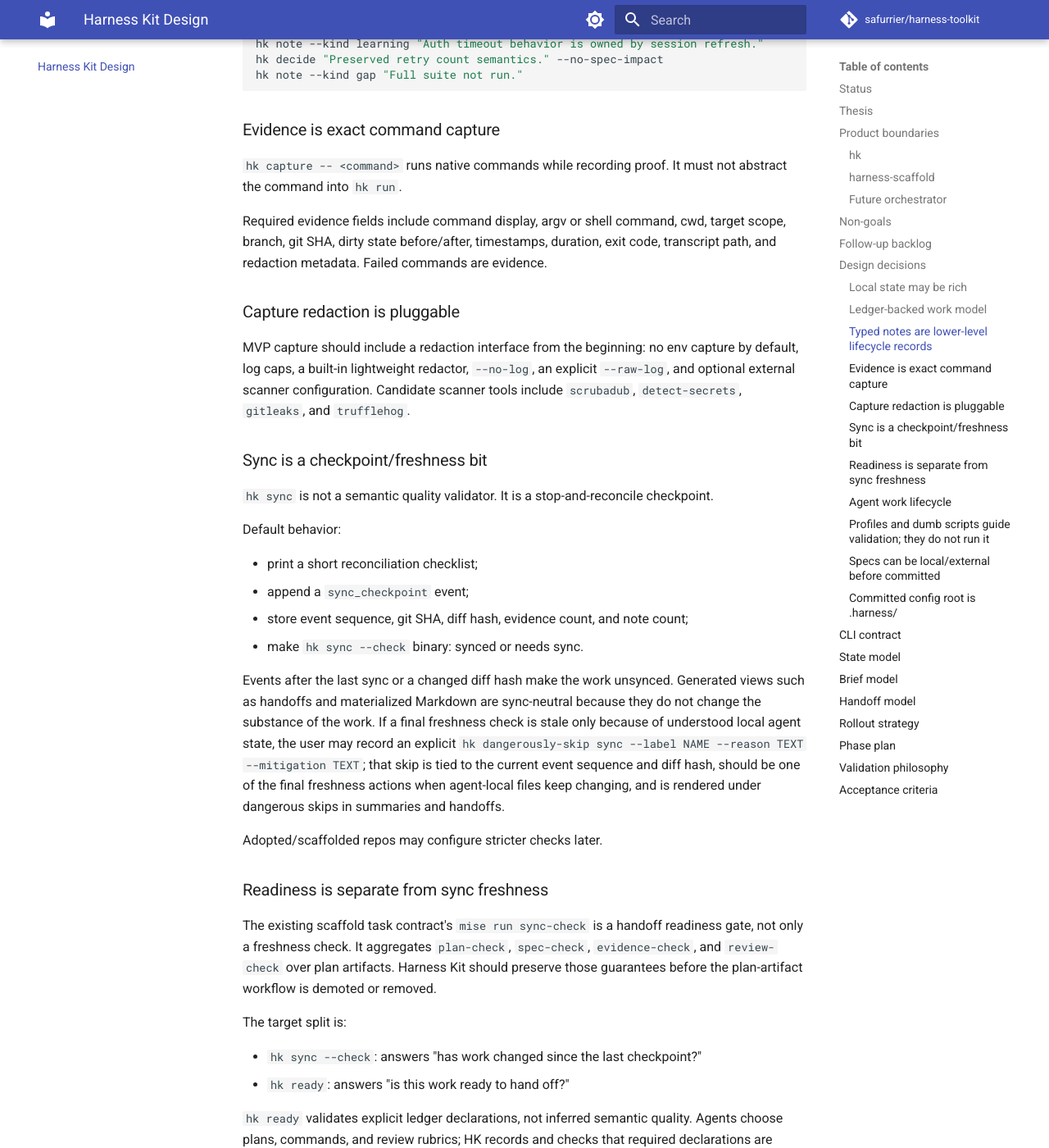
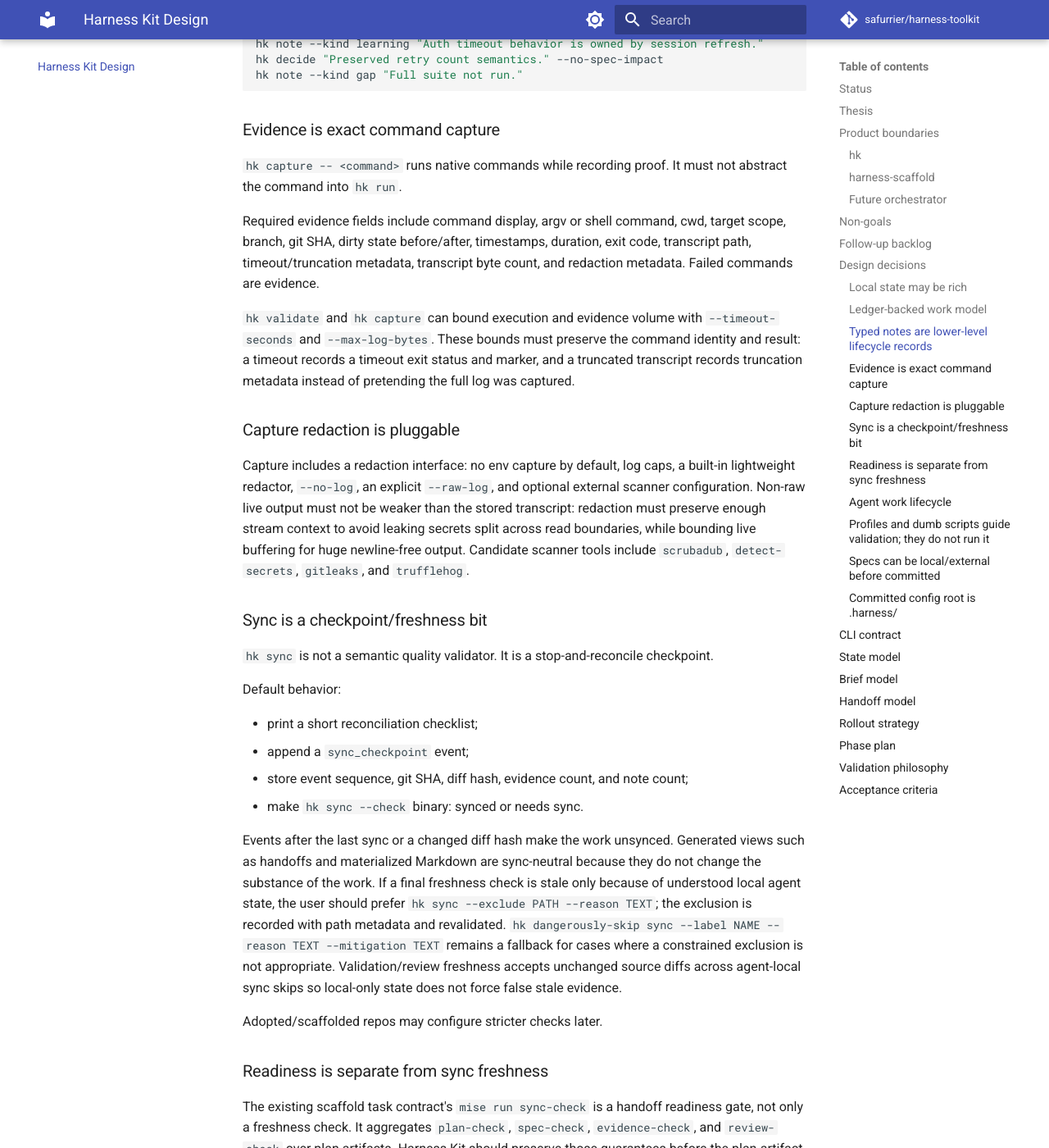
Before and after one commit to safurrier/agent-scaffold, an MkDocs documentation site: the page built from docs/harness-kit-lifecycle-design.md, in a window 1280 px wide and 1400 px high, scrolled down 3413 px. Shown: the whole window at 82% size. Built offline with MkDocs 1.6.1 and Material for MkDocs 9.7.7, drawn with Linux system fonts in a browser that asks for light colours; comment, search, counter and statistics services are not loaded.

Commit message:
docs: update hk refactor context

```diff
--- a/docs/harness-kit-lifecycle-design.md
+++ b/docs/harness-kit-lifecycle-design.md
@@ -161,15 +161,24 @@ abstract the command into `hk run`.
 
 Required evidence fields include command display, argv or shell command, cwd,
 target scope, branch, git SHA, dirty state before/after, timestamps, duration,
-exit code, transcript path, and redaction metadata. Failed commands are evidence.
+exit code, transcript path, timeout/truncation metadata, transcript byte count,
+and redaction metadata. Failed commands are evidence.
+
+`hk validate` and `hk capture` can bound execution and evidence volume with
+`--timeout-seconds` and `--max-log-bytes`. These bounds must preserve the command
+identity and result: a timeout records a timeout exit status and marker, and a
+truncated transcript records truncation metadata instead of pretending the full
+log was captured.
 
 ### Capture redaction is pluggable
 
-MVP capture should include a redaction interface from the beginning: no env
-capture by default, log caps, a built-in lightweight redactor, `--no-log`, an
-explicit `--raw-log`, and optional external scanner configuration. Candidate
-scanner tools include `scrubadub`, `detect-secrets`, `gitleaks`, and
-`trufflehog`.
+Capture includes a redaction interface: no env capture by default, log caps, a
+built-in lightweight redactor, `--no-log`, an explicit `--raw-log`, and optional
+external scanner configuration. Non-raw live output must not be weaker than the
+stored transcript: redaction must preserve enough stream context to avoid leaking
+secrets split across read boundaries, while bounding live buffering for huge
+newline-free output. Candidate scanner tools include `scrubadub`,
+`detect-secrets`, `gitleaks`, and `trufflehog`.
 
 ### Sync is a checkpoint/freshness bit
 
@@ -186,11 +195,12 @@ Default behavior:
 Events after the last sync or a changed diff hash make the work unsynced.
 Generated views such as handoffs and materialized Markdown are sync-neutral
 because they do not change the substance of the work. If a final freshness check
-is stale only because of understood local agent state, the user may record an
-explicit `hk dangerously-skip sync --label NAME --reason TEXT --mitigation TEXT`;
-that skip is tied to the current event sequence and diff hash, should be one of
-the final freshness actions when agent-local files keep changing, and is rendered
-under dangerous skips in summaries and handoffs.
+is stale only because of understood local agent state, the user should prefer
+`hk sync --exclude PATH --reason TEXT`; the exclusion is recorded with path
+metadata and revalidated. `hk dangerously-skip sync --label NAME --reason TEXT
+--mitigation TEXT` remains a fallback for cases where a constrained exclusion is
+not appropriate. Validation/review freshness accepts unchanged source diffs across
+agent-local sync skips so local-only state does not force false stale evidence.
 
 Adopted/scaffolded repos may configure stricter checks later.
 
```
Also changed, not shown: .ai/hk/2026-05-10-152248-harness-kit-refactor-plan/README.md (+8 -5 lines), AGENTS.md (+0 -13 lines), README.md (+8 -4 lines), SPEC.md (+9 -2 lines), 1 other file.
